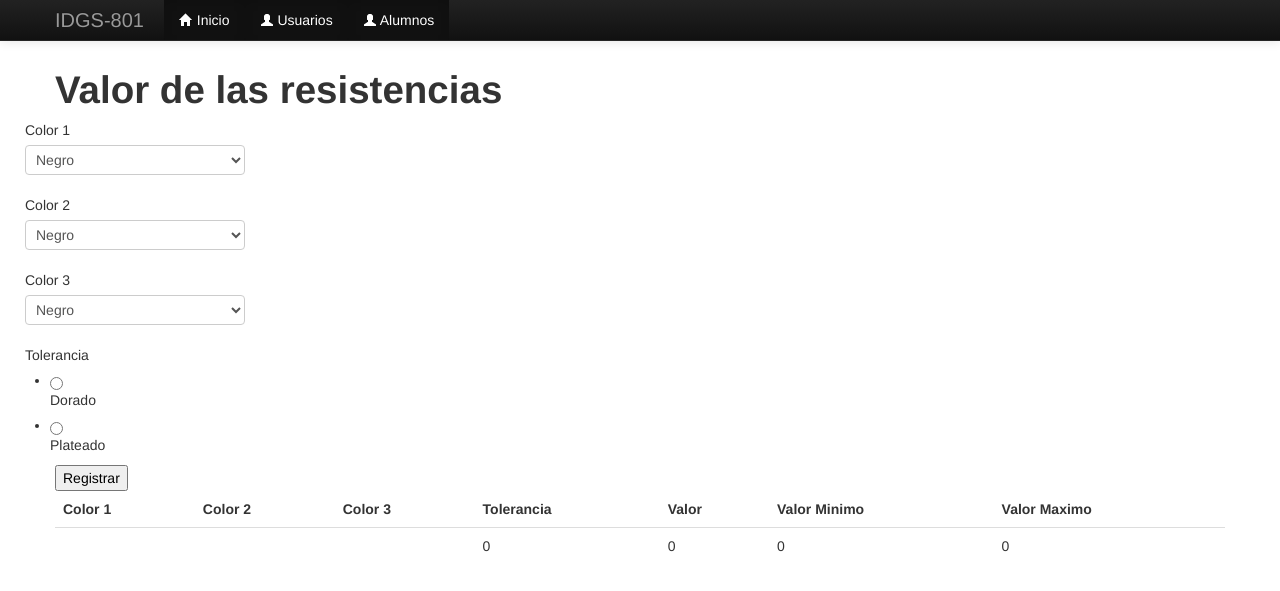
After one commit to IDGS801-19002046/Practicas-Parcial1-IDGS801, a Flask app: page /resistencia in a window 1280 px wide. The commit adds this page. Shown: the top 591 px of the page. Run offline with Flask 3, Linux system fonts and the light colour scheme; some libraries are stand-ins or nearby versions.

Commit message:
"CMRT 12/02/24 examen"

```diff
--- /dev/null
+++ b/formsexm.py
@@ -0,0 +1,22 @@
+
+from wtforms import Form
+from wtforms import SelectField, RadioField
+
+
+class Resistencias(Form):
+    b1 = SelectField('Color 1',
+                         choices=[(0, 'Negro'), (1, 'Cafe'), (2,'Rojo'),
+                                  (3, 'Naranja'), (4, 'Amarillo'), (5, 'Verde'),
+                                  (6, 'Azul'), (7, 'Morado'), (8, 'Gris'),
+                                  (9, 'Blanco')])
+    b2 = SelectField('Color 2',
+                         choices=[(0, 'Negro'), (1, 'Cafe'), (2,'Rojo'),
+                                  (3, 'Naranja'), (4, 'Amarillo'), (5, 'Verde'),
+                                  (6, 'Azul'), (7, 'Morado'), (8, 'Gris'),
+                                  (9, 'Blanco')])
+    b3 = SelectField('Color 3',
+                        choices=[(1, 'Negro'), (10, 'Cafe'), (100, 'Rojo'),
+                                  (1000, 'Naranja'), (10000, 'Amarillo'), (100000, 'Verde'),
+                                  (1000000, 'Azul'), (10000000, 'Morado'), (100000000, 'Gris'),
+                                  (1000000000, 'Blanco')])
+    tol = RadioField('Tolerancia', choices=[(.05, 'Dorado'), (.1, 'Plateado')])
--- a/main.py
+++ b/main.py
@@ -1,6 +1,6 @@
 from flask import Flask,render_template,request
 
-import forms
+import forms,formsexm
 import math
 
 
@@ -57,6 +57,147 @@ def distancia2():
 
     return render_template("distancia.html",form=distancia,p1x=p1x,p2x=p2x,p1y=p1y,p2y=p2y,resultado = resultado)
 
+@app.route("/resistencia", methods=['GET', 'POST'])
+def resistencia():
+    b1 = 0
+    b2 = 0
+    b3 = 0
+    tol = 0
+    color1 = ''
+    color2 = ''
+    color3 = ''
+    color4 = ''
+    val = 0
+    minimo = 0
+    maximo = 0
+    c1=0
+    c2=0
+    c3=0
+    c4=0
+
+    resistencias = formsexm.Resistencias(request.form)
+    if request.method == 'POST':
+        b1 = resistencias.b1.data
+        b2 = resistencias.b2.data
+        b3 = resistencias.b3.data
+        tol = resistencias.tol.data
+
+        if int(b1) == 0:
+            color1 = 'Negro'
+        elif int(b1) == 1:
+            color1 = 'Cafe'
+        elif int(b1) == 2:
+            color1 = 'Rojo'
+        elif int(b1) == 3:
+            color1 = 'Naranja'
+        elif int(b1) == 4:
+            color1 = 'Amarillo'
+        elif int(b1) == 5:
+            color1 = 'Verde'
+        elif int(b1) == 6:
+            color1 = 'Azul'
+        elif int(b1) == 7:
+            color1 = 'Violeta'
+        elif int(b1) == 8:
+            color1 = 'Gris'
+        elif int(b1) == 9:
+            color1 = 'Blanco'
+
+        if int(b2) == 0:
+            color2 = 'Negro'
+        elif int(b2) == 1:
+            color2 = 'Cafe'
+        elif int(b2) == 2:
+            color2 = 'Rojo'
+        elif int(b2) == 3:
+            color2 = 'Naranja'
+        elif int(b2) == 4:
+            color2 = 'Amarillo'
+        elif int(b2) == 5:
+            color2 = 'Verde'
+        elif int(b2) == 6:
+            color2 = 'Azul'
+        elif int(b2) == 7:
+            color2 = 'Violeta'
+        elif int(b2) == 8:
+            color2 = 'Gris'
+        elif int(b2) == 9:
+            color2 = 'Blanco'
+
+        c3 = ""
+        if int(b3) == 1:
+            color3 = 'Negro'
+            c3 = "black"
+        elif int(b3) == 10:
+            color3 = 'Cafe'
+            c3 = "brown"
+        elif int(b3) == 100:
+            color3 = 'Rojo'
+            c3 = "red"
+        elif int(b3) == 1000:
+            color3 = 'Naranja'
+            c3 = "orange"
+        elif int(b3) == 10000:
+            color3 = 'Amarillo'
+            c3 = "yellow"
+        elif int(b3) == 100000:
+            color3 = 'Verde'
+            c3 = "green"
+        elif int(b3) == 1000000:
+            color3 = 'Azul'
+            c3 = "blue"
+        elif int(b3) == 10000000:
+            color3 = 'Violeta'
+            c3 = "purple"
+        elif int(b3) == 100000000:
+            color3 = 'Gris'
+            c3 = "gray"
+        elif int(b3) == 1000000000:
+            color3 = 'Blanco'
+            c3 = "white"
+
+        c4 = ""
+        if float(tol) == 0.05:
+            color4 = 'Dorado'
+            c4 = "goldenrod"
+        elif float(tol) == 0.1:
+            color4 = 'Plateado'
+            c4 = "silver"
+
+        x = str(b1) + str(b2)
+        val = int(x) * int(b3)
+        minimo =  float(val) - float(val) * float(tol)
+        maximo = float(val) + float(val) * float(tol)
+
+        c1 = Color(int(b1))
+        c2 = Color(int(b2))
+        print("El elemento seleccionado es:" + tol)
+
+    return render_template("resistencia.html", form=resistencias, b1=b1, b2=b2, b3=b3,
+                           color1=color1, color2=color2, color3=color3, color4=color4, val=val,
+                           tol=tol, maximo=maximo, minimo=minimo, c1 = c1, c2 = c2, c3 = c3, c4 = c4)
+
+def Color(number):
+    if number == 0:
+        return "black"
+    elif number == 1:
+        return "brown"
+    elif number == 2:
+        return "red"
+    elif number == 3:
+        return "orange"
+    elif number == 4:
+        return "yellow"
+    elif number == 5:
+        return "green"
+    elif number == 6:
+        return "blue"
+    elif number == 7:
+        return "purple"
+    elif number == 8:
+        return "gray"
+    elif number == 9:
+        return "white"
 
 if __name__== "__main__":
     app.run(debug=True)
--- /dev/null
+++ b/templates/_macrosex.html
@@ -0,0 +1,10 @@
+{%macro datos(name, placeholder, type='number') %}
+
+<p><input type="{{type}}" name="{{name}}" placeholder="{{placeholder}}"></p>
+
+{%endmacro %}
+
+{%macro  resistencia(field)%}
+<td>{{field.label}}</td>
+<td>{{field(**kwargs)| safe}}</td>
+{%endmacro %}
--- /dev/null
+++ b/templates/resistencia.html
@@ -0,0 +1,56 @@
+{% extends "layout.html" %}
+
+{% block container %}
+{% import "_macrosex.html" as macros %}
+    <h1>Valor de las resistencias</h1>
+
+    <form action="" method="POST" novalidate>
+        <div class="row">
+            <div class="form-group control-group col-xs-12 floting-label-form-control controls">
+                {{macros.resistencia(form.b1, class='form-control')}}
+            </div>
+        </div>
+        <div class="row">
+            <div class="form-group control-group col-xs-12 floting-label-form-control controls">
+                {{macros.resistencia(form.b2, class='form-control')}}
+            </div>
+        </div>
+        <div class="row">
+            <div class="form-group control-group col-xs-12 floting-label-form-control controls">
+                {{macros.resistencia(form.b3, class='form-control')}}
+            </div>
+        </div>
+        <div class="row">
+            <div class="form-group control-group col-xs-12 floting-label-form-control controls">
+                {{macros.resistencia(form.tol, class='form-control')}}
+            </div>
+        </div>
+        <input type="submit" id="btn1" name="btn1" value="Registrar" color="red">
+
+        <table class="table">
+            <thead>
+              <tr>
+                <th scope="col">Color 1</th>
+                <th scope="col">Color 2</th>
+                <th scope="col">Color 3</th>
+                <th scope="col">Tolerancia</th>
+                <th scope="col">Valor</th>
+                <th scope="col">Valor Minimo</th>
+                <th scope="col">Valor Maximo</th>
+              </tr>
+            </thead>
+            <tbody>
+              <tr>
+                <td style="background-color: {{c1}}">{{color1}}</td>
+                <td style="background-color: {{c2}}">{{color2}}</td>
+                <td style="background-color: {{c3}}">{{color3}}</td>
+                <td style="background-color: {{c4}}">{{tol}}</td>
+                <td>{{val}}</td>
+                <td>{{maximo}}</td>
+                <td>{{minimo}}</td>
+              </tr>
+            </tbody>
+          </table>
+    </form>
+
+{% endblock %}
```
Also changed, not shown: templates/layout.html (line endings or trailing spaces).
